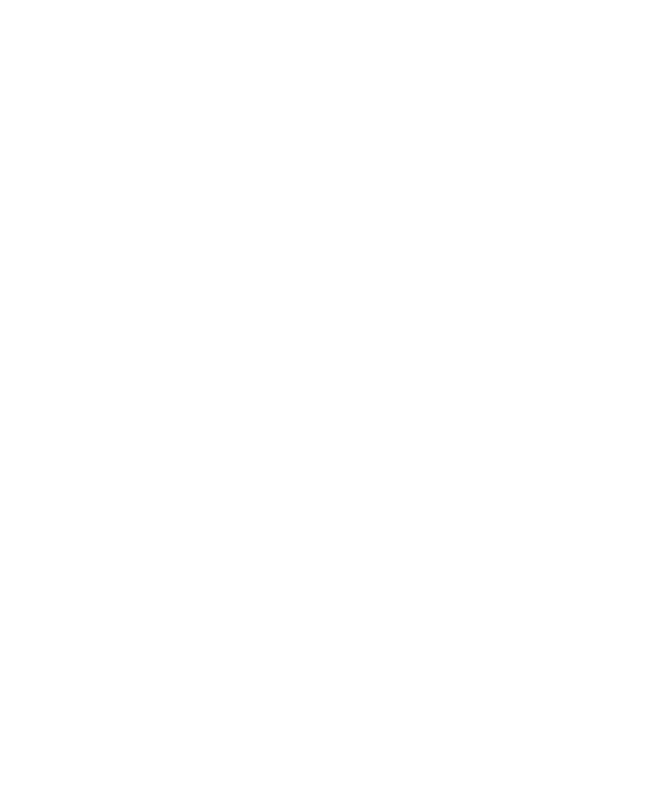
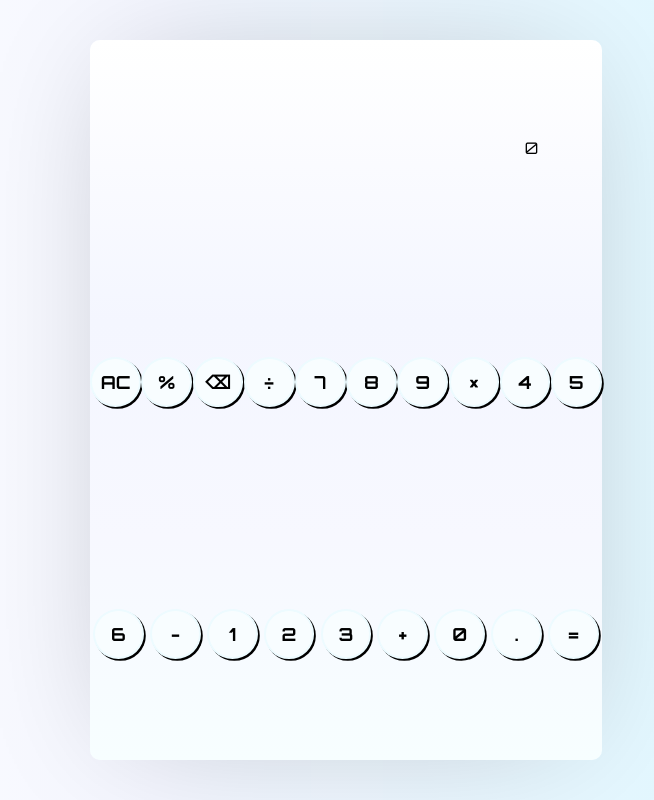
Before and after one commit to yousefelassal/calculator, a plain HTML site: page index.html in a window 1280 px wide. Shown: the whole page, without its empty margins (294-948 px from the left). Drawn offline with Linux system fonts and the light colour scheme.

Commit message:
add buttons, basic layout

```diff
--- a/index.html
+++ b/index.html
@@ -9,6 +9,34 @@
     <title>Calculator</title>
 </head>
 <body>
-
+    <div class="container">
+        <div class="screen">
+            <div class="screen__output">
+                <div class="screen__output--current">0</div>
+                <div class="screen__output--previous"></div>
+            </div>
+        </div>
+        <div class="buttons">
+            <button class="button button--function" data-type="clear">AC</button>
+            <button class="button button--function" data-type="percent">%</button>
+            <button class="button button--function" data-type="delete">⌫</button>
+            <button class="button button--operator" data-type="operator" data-value="/">÷</button>
+            <button class="button" data-type="number" data-value="7">7</button>
+            <button class="button" data-type="number" data-value="8">8</button>
+            <button class="button" data-type="number" data-value="9">9</button>
+            <button class="button button--operator" data-type="operator" data-value="*">×</button>
+            <button class="button" data-type="number" data-value="4">4</button>
+            <button class="button" data-type="number" data-value="5">5</button>
+            <button class="button" data-type="number" data-value="6">6</button>
+            <button class="button button--operator" data-type="operator" data-value="-">-</button>
+            <button class="button" data-type="number" data-value="1">1</button>
+            <button class="button" data-type="number" data-value="2">2</button>
+            <button class="button" data-type="number" data-value="3">3</button>
+            <button class="button button--operator" data-type="operator" data-value="+">+</button>
+            <button class="button button--zero" data-type="number" data-value="0">0</button>
+            <button class="button" data-type="number" data-value=".">.</button>
+            <button class="button button--operator" data-type="equal" data-value="=">=</button>
+        </div>
+    </div>
 </body>
 </html>
--- a/style.css
+++ b/style.css
@@ -0,0 +1,74 @@
+@import url('https://fonts.googleapis.com/css2?family=Orbitron:wght@400;500;600;700&display=swap');
+*{
+    margin: 0;
+    padding: 0;
+    box-sizing: border-box;
+    font-family: 'Orbitron', sans-serif;
+}
+
+body{
+    background: rgb(255,255,255);
+    background: linear-gradient(90deg, rgba(255,255,255,1) 0%, rgba(244,246,255,1) 35%, rgba(216,248,255,1) 100%);
+    display:flex;
+    justify-content: center;
+    align-items: center;
+    height: 100vh;
+}
+
+.container{
+    width: 40%;
+    height: 90vh;
+    display: flex;
+    flex-direction: column;
+    align-items: center;
+    border-radius: 10px;
+    background: rgb(255,255,255);
+    background: linear-gradient(180deg, rgba(255,255,255,1) 0%, rgba(244,246,255,1) 39%, rgba(247,248,255,1) 69%, rgba(247,254,255,1) 100%);
+    box-shadow: 0px 0px 125px -32px rgba(0,0,0,0.22);
+}
+
+.screen{
+    width: 100%;
+    height: 30%;
+    border-radius: 10px;
+    display: flex;
+    justify-content: right;
+    align-items: center;
+    padding: 0 8vh;
+}
+
+.buttons{
+    width: 100%;
+    height: 70%;
+    display: inline-flex;
+    flex-wrap: wrap;
+    justify-content: space-around;
+    align-items: center;
+}
+
+button {
+    background: #f8fdff;
+    font-family: inherit;
+    padding: 0.6em 1.3em;
+    font-weight: 900;
+    font-size: 18px;
+    border: 2px solid rgb(237, 251, 255);
+    border-radius: 50%;
+    box-shadow: 0.1em 0.1em;
+    height: 50px;
+    width: 50px;
+    cursor: pointer;
+    display: flex;
+    justify-content: center;
+    align-items: center;
+  }
+
+  button:hover {
+    transform: translate(-0.05em, -0.05em);
+    box-shadow: 0.15em 0.15em;
+  }
+
+  button:active {
+    transform: translate(0.05em, 0.05em);
+    box-shadow: 0.05em 0.05em;
+  }
```
